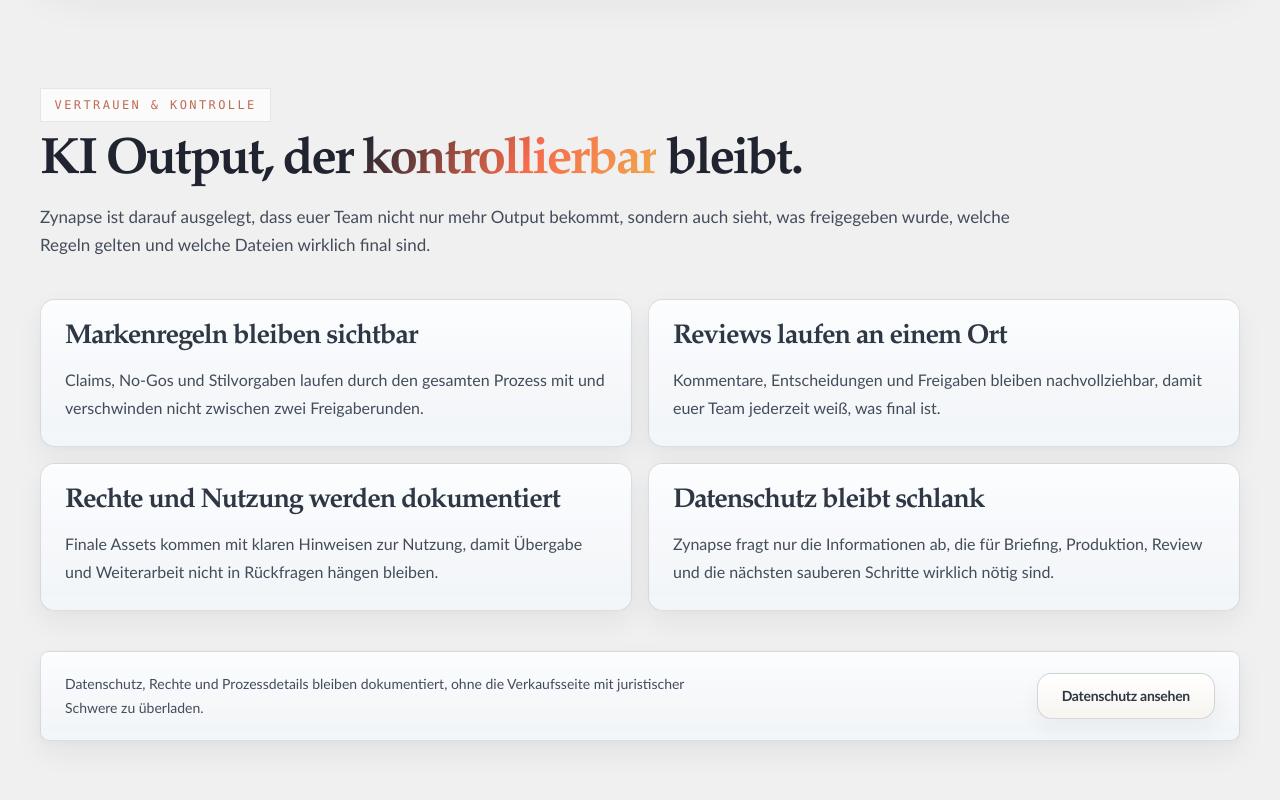
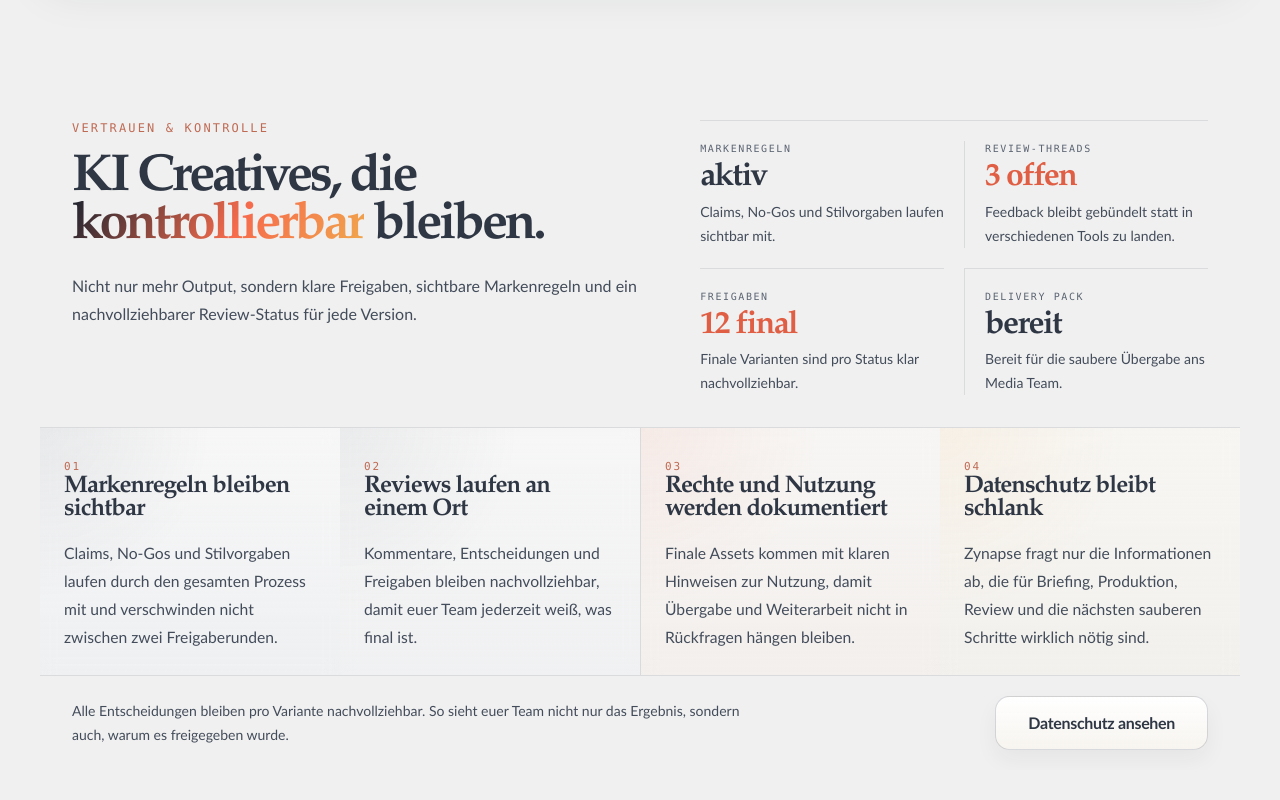
Before and after one commit to bpnace/zynapse, a Next.js app: page / in a window 1280 px wide. Shown: the part 5540-6340 px from the top of the page. Built offline with nearby package versions, Linux system fonts and the light colour scheme; no server answers.

Commit message:
home page fixes design

```diff
--- a/src/components/marketing/trust-section.tsx
+++ b/src/components/marketing/trust-section.tsx
@@ -1,46 +1,145 @@
+import { AnimatedMetric } from "@/components/marketing/animated-metric";
 import { ButtonLink } from "@/components/ui/button";
-import { SectionHeading } from "@/components/ui/section-heading";
 import { trustSignals } from "@/lib/content/site";
+
+const auditItems = [
+  { label: "Markenregeln", value: "aktiv", accent: false },
+  { label: "Review-Threads", value: 3, suffix: " offen", accent: true },
+  { label: "Freigaben", value: 12, suffix: " final", accent: true },
+  { label: "Delivery Pack", value: "bereit", accent: false },
+] as const;
 
 export function TrustSection() {
   return (
     <section
-      className="mx-auto flex w-full max-w-7xl flex-col gap-10 px-6 py-14 sm:px-8 lg:px-10"
+      className="mx-auto w-full max-w-7xl px-6 py-14 sm:px-8 lg:px-10"
       data-reveal-section
+      data-stagger="dense"
     >
-      <SectionHeading
-        eyebrow="Vertrauen & Kontrolle"
-        title={
-          <>
-            KI Output, der <span className="title-accent">kontrollierbar</span>{" "}
-            bleibt.
-          </>
-        }
-        copy="Zynapse ist darauf ausgelegt, dass euer Team nicht nur mehr Output bekommt, sondern auch sieht, was freigegeben wurde, welche Regeln gelten und welche Dateien wirklich final sind."
+      <div className="overflow-hidden ">
+        <div className="grid gap-8 border-b border-[rgba(56,67,84,0.12)] px-6 py-7 sm:px-8 sm:py-8 lg:grid-cols-[minmax(0,0.54fr)_minmax(0,0.46fr)]">
+          <div className="space-y-5">
+            <p
+              className="font-mono text-xs tracking-[0.18em] uppercase text-[var(--accent-soft)]"
+              data-animate-heading
+            >
+              Vertrauen & Kontrolle
+            </p>
+            <h2
+              className="max-w-3xl font-display text-4xl leading-[0.92] font-semibold tracking-[-0.06em] text-balance text-[var(--copy-strong)] sm:text-[3.25rem]"
+              data-animate-heading
+            >
+              KI Creatives, die <span className="title-accent">kontrollierbar</span>{" "}
+              bleiben.
+            </h2>
+            <p className="max-w-3xl text-base leading-7 text-[color:var(--copy-body)]">
+              Nicht nur mehr Output, sondern klare Freigaben, sichtbare
+              Markenregeln und ein nachvollziehbarer Review-Status für jede
+              Version.
+            </p>
+          </div>
+
+          <div
+            className="grid gap-5 border-t border-[rgba(56,67,84,0.12)] pt-5 sm:grid-cols-2"
+            data-animate-item
+          >
+            {auditItems.map((item, index) => (
+              <article
+                key={item.label}
+                className={`min-w-0 ${
+                  index > 1 ? "border-t border-[rgba(56,67,84,0.12)] pt-5" : ""
+                } ${index % 2 === 1 ? "sm:border-l sm:border-[rgba(56,67,84,0.12)] sm:pl-5" : ""}`}
+              >
+                <p className="font-mono text-[10px] tracking-[0.16em] uppercase text-[var(--copy-soft)]">
+                  {item.label}
+                </p>
+                <div className="mt-2 space-y-1.5">
+                  <p
+                    className={`font-display text-[2rem] leading-[0.92] font-semibold tracking-[-0.05em] ${
+                      item.accent
+                        ? "text-[var(--accent-strong)]"
+                        : "text-[var(--copy-strong)]"
+                    }`}
+                  >
+                    {typeof item.value === "number" ? (
+                      <AnimatedMetric
+                        value={item.value}
+                        suffix={item.suffix}
+                        className={item.accent ? "text-[var(--accent-strong)]" : undefined}
                       />
-      <div className="grid gap-4 md:grid-cols-2">
-        {trustSignals.map((signal) => (
-          <article
-            key={signal.title}
-            className="section-card section-surface-contrast rounded-[var(--radius-card)] p-6"
-          >
-            <h3 className="font-display text-[1.7rem] leading-[0.96] font-semibold tracking-[-0.04em] text-balance text-[var(--copy-strong)]">
-              {signal.title}
-            </h3>
-            <p className="mt-4 text-base leading-7 text-[color:var(--copy-body)]">
-              {signal.description}
+                    ) : (
+                      item.value
+                    )}
                   </p>
+                  <p className="text-sm leading-6 text-[color:var(--copy-body)]">
+                    {item.label === "Markenregeln"
+                      ? "Claims, No-Gos und Stilvorgaben laufen sichtbar mit."
+                      : item.label === "Review-Threads"
+                        ? "Feedback bleibt gebündelt statt in verschiedenen Tools zu landen."
+                        : item.label === "Freigaben"
+                          ? "Finale Varianten sind pro Status klar nachvollziehbar."
+                          : "Bereit für die saubere Übergabe ans Media Team."}
+                  </p>
+                </div>
               </article>
             ))}
           </div>
-      <div className="section-surface-contrast flex flex-wrap items-center justify-between gap-4 rounded-[0.55rem] border border-[rgba(56,67,84,0.16)] px-6 py-5">
+        </div>
+
+        <div className="grid md:grid-cols-2 xl:grid-cols-4">
+          {trustSignals.map((signal, index) => (
+            <article
+              key={signal.title}
+              className={`relative overflow-hidden px-6 py-6 sm:px-8 xl:px-6 ${
+                index > 0 ? "border-t border-[rgba(56,67,84,0.12)] md:border-t-0" : ""
+              } ${
+                index % 2 === 1 ? "md:border-l md:border-[rgba(56,67,84,0.12)] xl:border-l-0" : ""
+              } ${
+                index > 1 ? "xl:border-l xl:border-[rgba(56,67,84,0.12)]" : ""
+              }`}
+              data-animate-item
+            >
+              <div
+                aria-hidden="true"
+                className="pointer-events-none absolute inset-0"
+                style={{
+                  background:
+                    index === 0
+                      ? "radial-gradient(circle at top left, rgba(56,67,84,0.08), transparent 44%), linear-gradient(180deg, rgba(255,255,255,0.48), rgba(236,240,246,0.34))"
+                      : index === 1
+                        ? "radial-gradient(circle at top left, rgba(91,100,114,0.08), transparent 46%), linear-gradient(180deg, rgba(255,255,255,0.46), rgba(240,242,246,0.32))"
+                        : index === 2
+                          ? "radial-gradient(circle at top left, rgba(224,94,67,0.08), transparent 46%), linear-gradient(180deg, rgba(255,252,248,0.5), rgba(248,238,232,0.34))"
+                          : "radial-gradient(circle at top left, rgba(240,168,77,0.08), transparent 48%), linear-gradient(180deg, rgba(255,252,246,0.5), rgba(248,242,230,0.34))",
+                  backdropFilter: "blur(8px)",
+                  WebkitBackdropFilter: "blur(8px)",
+                }}
+              />
+              <div className="relative z-10 space-y-4">
+                <span className="font-mono text-[11px] tracking-[0.16em] uppercase text-[var(--accent-soft)]">
+                  {String(index + 1).padStart(2, "0")}
+                </span>
+                <h3 className="font-display text-[1.5rem] leading-[0.98] font-semibold tracking-[-0.04em] text-[var(--copy-strong)]">
+                  {signal.title}
+                </h3>
+                <p className="text-[0.98rem] leading-7 text-[color:var(--copy-body)]">
+                  {signal.description}
+                </p>
+              </div>
+            </article>
+          ))}
+        </div>
+
+        <div className="flex flex-col gap-4 border-t border-[rgba(56,67,84,0.12)] px-6 py-5 sm:px-8 lg:flex-row lg:items-center lg:justify-between">
           <p className="max-w-2xl text-sm leading-6 text-[color:var(--copy-body)]">
-          Datenschutz, Rechte und Prozessdetails bleiben dokumentiert, ohne die
-          Verkaufsseite mit juristischer Schwere zu überladen.
+            Alle Entscheidungen bleiben pro Variante nachvollziehbar. So sieht
+            euer Team nicht nur das Ergebnis, sondern auch, warum es
+            freigegeben wurde.
           </p>
-        <ButtonLink href="/legal/privacy" variant="secondary">
+          <ButtonLink href="/legal/privacy" variant="secondary" size="lg">
             Datenschutz ansehen
           </ButtonLink>
+        </div>
       </div>
     </section>
   );
```
Lines whose indentation alone changed are shown as unchanged.
